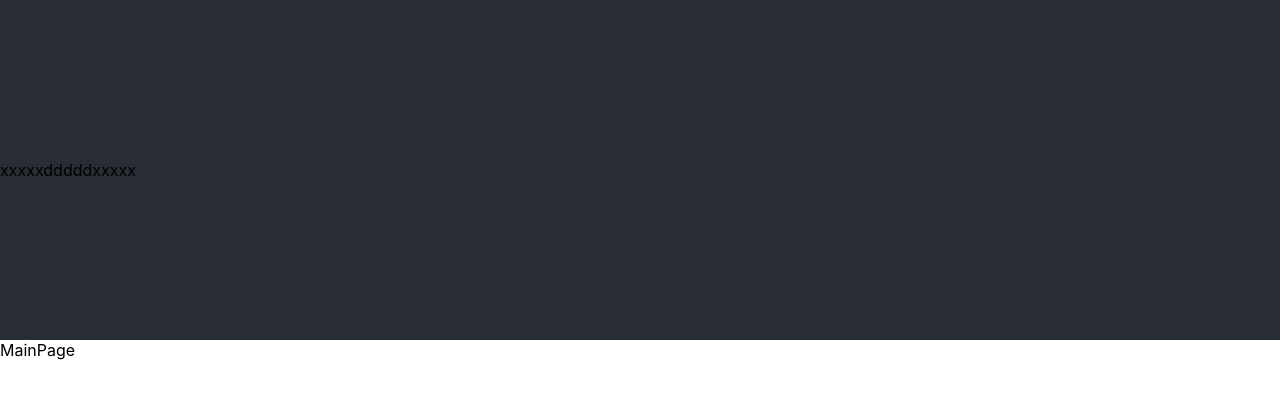
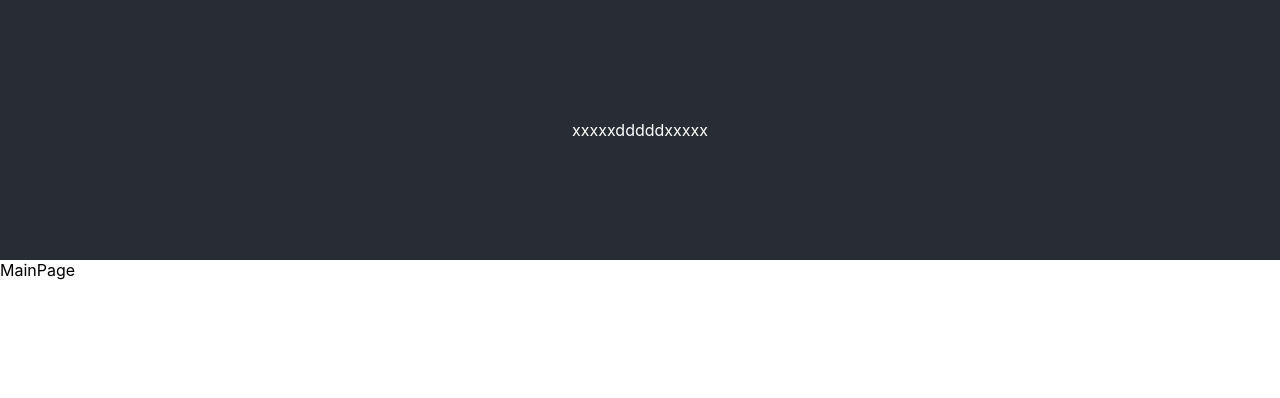
Before and after one commit to ethansnow2012/ethansnow2012.github.io, a React (Create React App) app: page / in a window 1280 px wide. Shown: the top 398 px of the page. Built offline with nearby package versions, Linux system fonts and the light colour scheme.

Commit message:
chore: style

```diff
--- a/package.json
+++ b/package.json
@@ -39,6 +39,10 @@
     ]
   },
   "devDependencies": {
+    "@chakra-ui/react": "^1.8.7",
+    "@emotion/react": "^11.8.2",
+    "@emotion/styled": "^11.8.1",
+    "framer-motion": "^5.6.0",
     "gh-pages": "^3.2.3",
     "react-helmet": "^6.1.0",
     "styled-components": "^5.3.5"
--- a/src/components/Header/index.js
+++ b/src/components/Header/index.js
@@ -3,9 +3,12 @@ import React from 'react'
 import styled from 'styled-components'
 
 const Styled = styled.div`
-    padding-top:20vmin;
-    padding-bottom:20vmin;
+    padding-top:15vmin;
+    padding-bottom:15vmin;
+    color: white;
     background-color: #282c34;
+    justify-content: center;
+    display: flex;
 `
 
 export function Header() {
```
Also changed, not shown: 1 other file (tests, documents, lock files or other folders).
